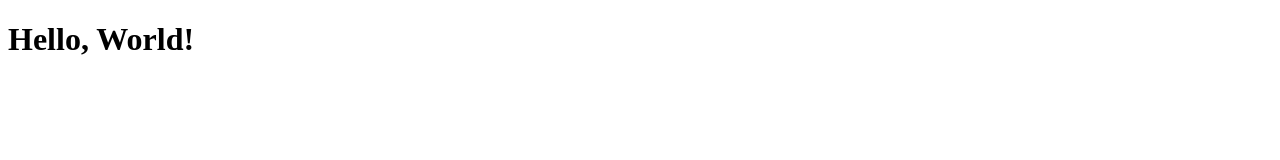
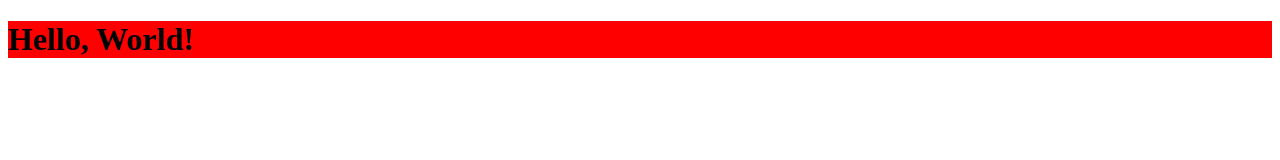
Before and after one commit to VividCircuitry/vividcircuitry.github.io, a plain HTML site: page index.html in a window 1280 px wide. Drawn offline with Linux system fonts and the light colour scheme.

Commit message:
added css

```diff
--- a/index.html
+++ b/index.html
@@ -4,6 +4,7 @@
         <meta charset="UTF-8" />
         <meta name="viewport" content="width=device-width, initial-scale=1.0" />
         <title>Offline Website</title>
+        <link rel="stylesheet" href="main.css" />
     </head>
     <body>
         <h1>Hello, World!</h1>
--- /dev/null
+++ b/main.css
@@ -0,0 +1,3 @@
+h1 {
+    background-color: red;
+}
```
